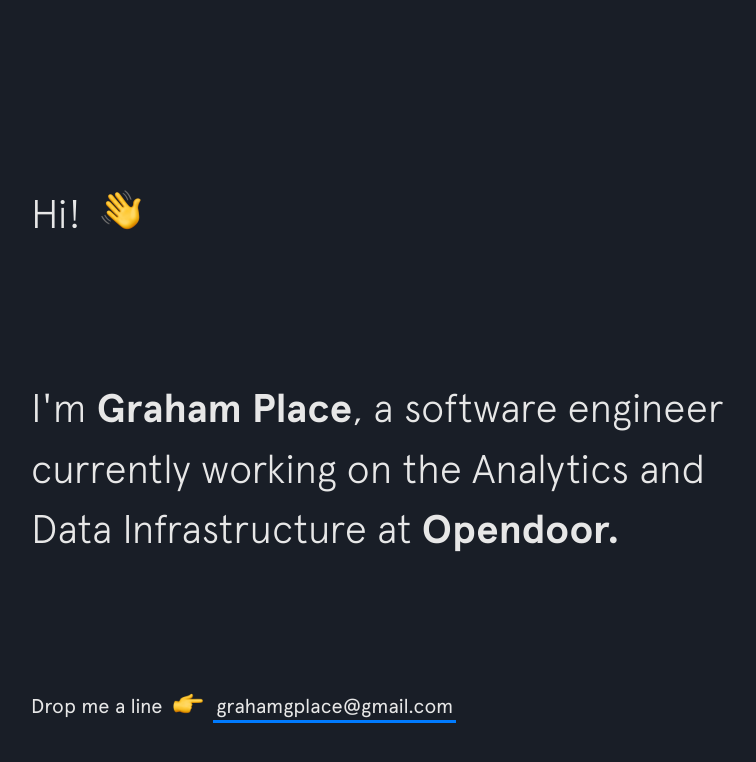
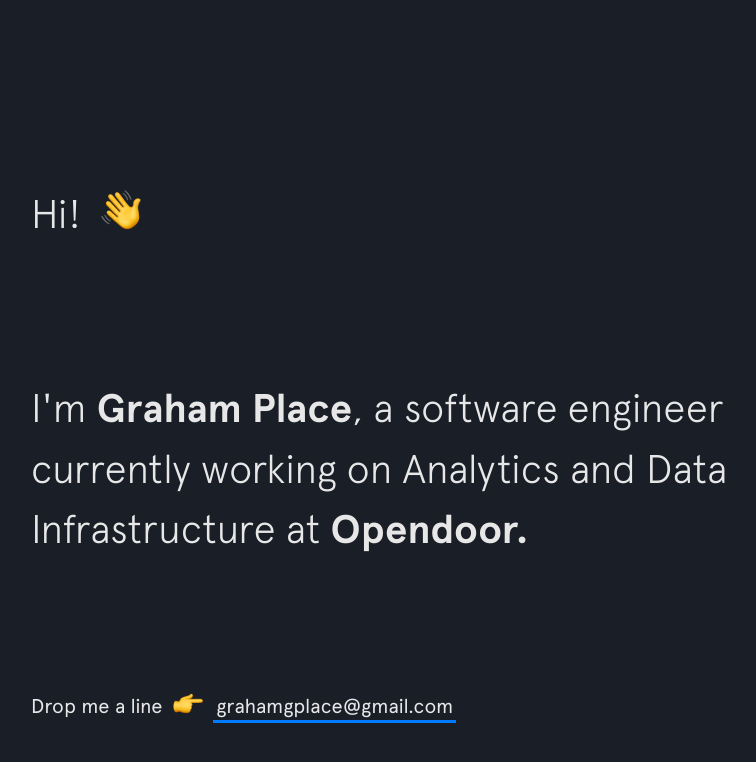
Before and after one commit to grahamplace/grahamplace.github.io, a Jekyll site: the page built from index.html, in a window 1280 px wide and 900 px high. Shown: the top 762 px of the window, without its empty margins (69-825 px from the left). Built offline with Jekyll 4.4.1, drawn with Linux system fonts in a browser that asks for light colours; nearby versions of some CDN libraries.

Commit message:
intro copy

```diff
--- a/_includes/intro.html
+++ b/_includes/intro.html
@@ -4,7 +4,7 @@
   </h1>
 
   <h2 class="intro__tagline">
-    I'm <span class="name">Graham Place</span>, a software engineer currently working on the Analytics and Data Infrastructure at
+    I'm <span class="name">Graham Place</span>, a software engineer currently working on Analytics and Data Infrastructure at
     <a href="www.opendoor.com"><span class="name" >Opendoor.</span></a>
   </h2>
 
```
Also changed, not shown: 1 other file.
